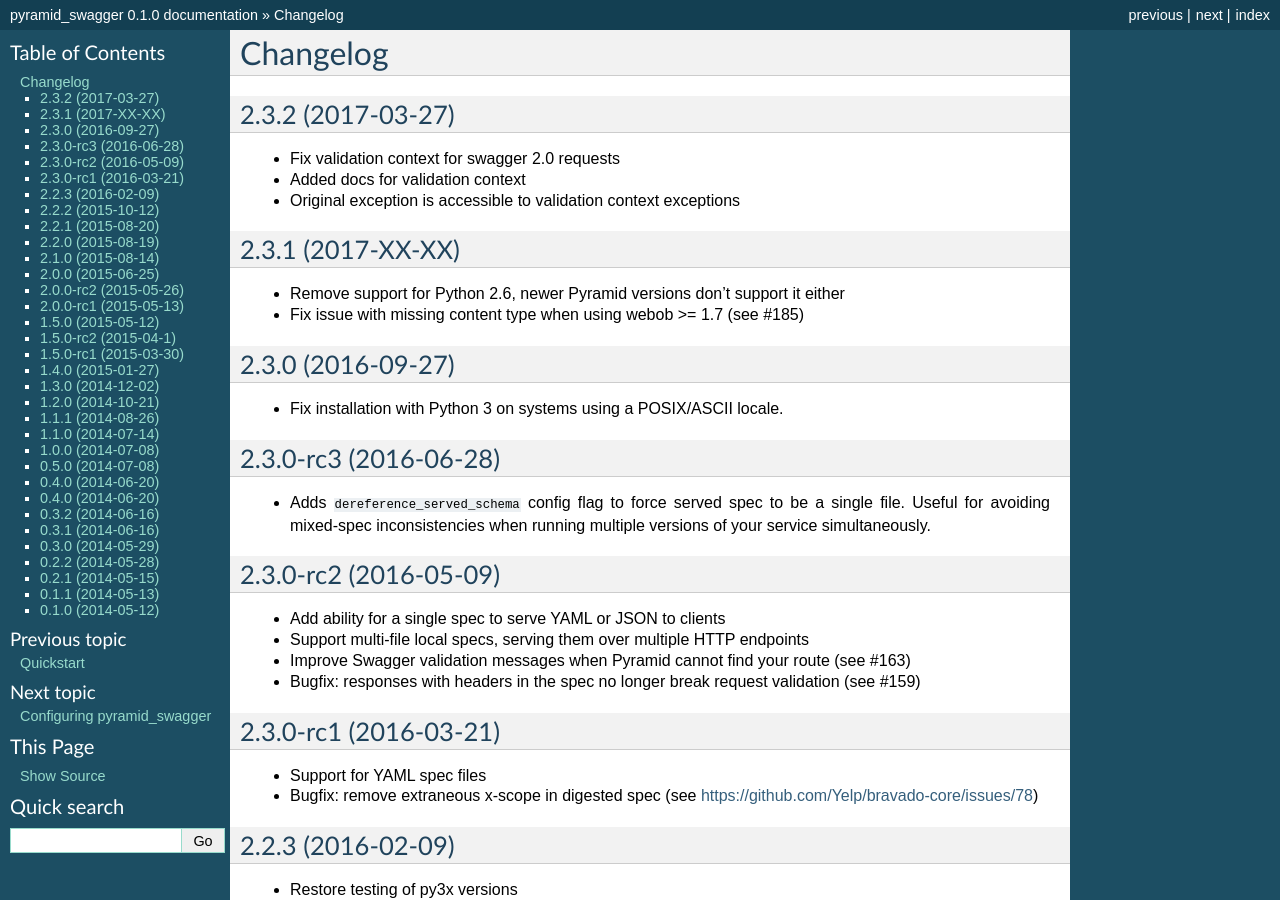
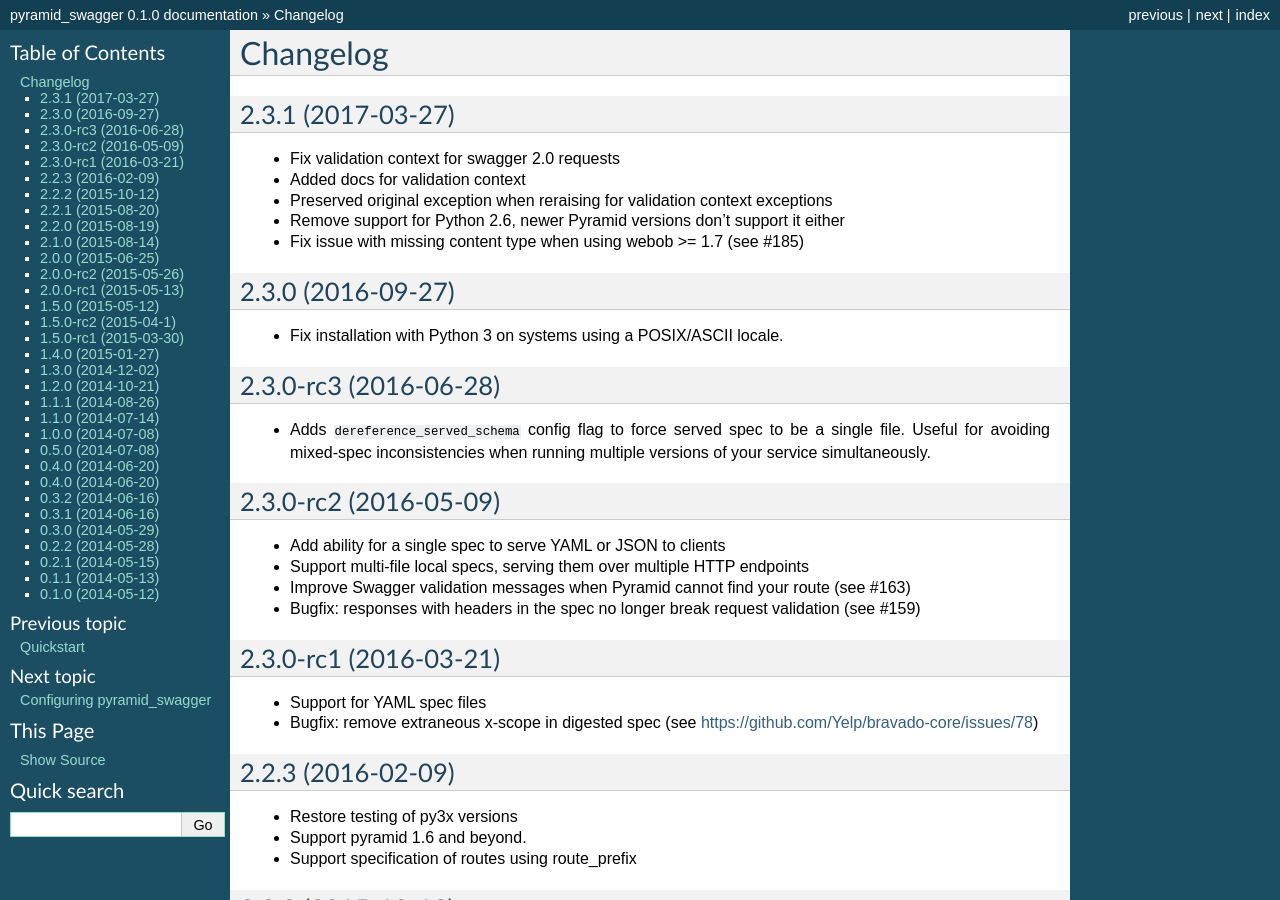
Before and after one commit to Yelp/pyramid_swagger, a Sphinx documentation site: the page built from docs/changelog.rst, in a window 1280 px wide and 900 px high. Built offline with Sphinx 7.4.7, drawn with Linux system fonts in a browser that asks for light colours.

Commit message:
Finalize v2.3.1

```diff
--- a/docs/changelog.rst
+++ b/docs/changelog.rst
@@ -1,13 +1,11 @@
 Changelog
 =========
-2.3.2 (2017-03-27)
+
+2.3.1 (2017-03-27)
 ++++++++++++++++++
 * Fix validation context for swagger 2.0 requests
 * Added docs for validation context
-* Original exception is accessible to validation context exceptions
-
-2.3.1 (2017-XX-XX)
-++++++++++++++++++
+* Preserved original exception when reraising for validation context exceptions
 * Remove support for Python 2.6, newer Pyramid versions don't support it either
 * Fix issue with missing content type when using webob >= 1.7 (see #185)
 
```
